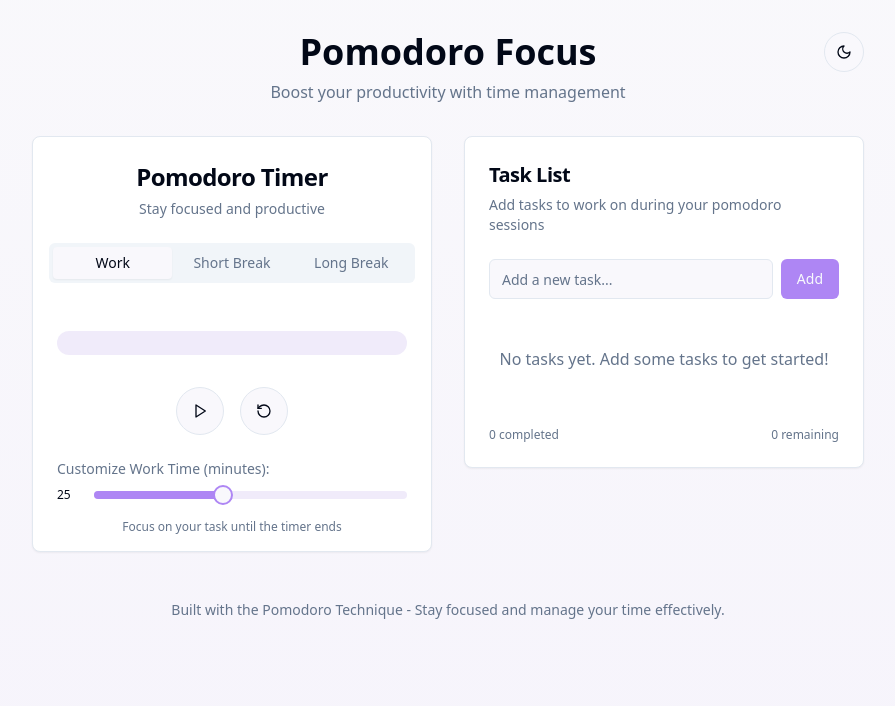
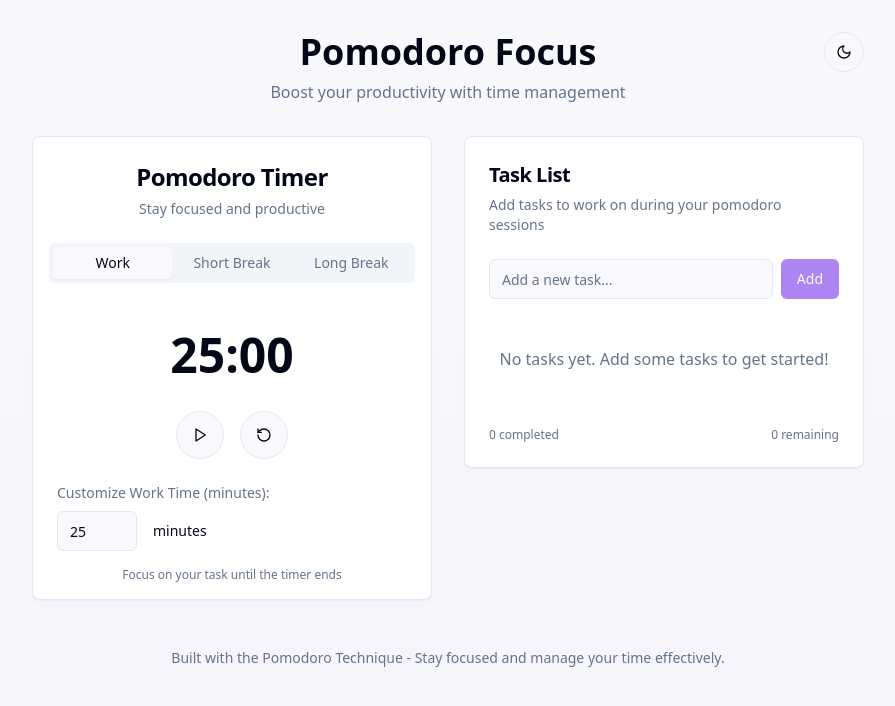
Before and after one commit to d-brsilva/pomodoro-todo-zen, a React (Vite) app: page / in a window 1280 px wide. Shown: the top 706 px of the page, without its empty margins (192-1087 px from the left). Built offline with nearby package versions, Linux system fonts and the light colour scheme.

Commit message:
feat: Re-add timer display and improve time input
Reverted the progress bar back to a time counter and adjusted the time input to accept only minutes.

```diff
--- a/src/components/PomodoroTimer.tsx
+++ b/src/components/PomodoroTimer.tsx
@@ -4,7 +4,7 @@ import { Card, CardContent, CardDescription, CardFooter, CardHeader, CardTitle }
 import { Button } from '@/components/ui/button';
 import { Slider } from '@/components/ui/slider';
 import { Tabs, TabsContent, TabsList, TabsTrigger } from '@/components/ui/tabs';
-import { Progress } from '@/components/ui/progress';
+import { Input } from '@/components/ui/input';
 import { toast } from '@/hooks/use-toast';
 import { Play, Pause, RotateCcw } from 'lucide-react';
 
@@ -28,6 +28,7 @@ const PomodoroTimer: React.FC = () => {
 
   const timerRef = useRef<number | null>(null);
   const audioRef = useRef<HTMLAudioElement | null>(null);
+  const inputRef = useRef<HTMLInputElement>(null);
 
   // Initialize audio on first render
   useEffect(() => {
@@ -95,28 +96,30 @@ const PomodoroTimer: React.FC = () => {
     setTimeLeft(customTime[newMode]);
   };
 
-  // Function to adjust custom time settings
-  const handleCustomTimeChange = (value: number[], modeToChange: TimerMode) => {
-    const newTimeInSeconds = value[0] * 60; // Convert minutes to seconds
-    setCustomTime(prev => ({
-      ...prev,
-      [modeToChange]: newTimeInSeconds
-    }));
-
-    // If we're adjusting the current mode's time, update the timer
-    if (modeToChange === mode && !isRunning) {
-      setTimeLeft(newTimeInSeconds);
-    }
-  };
-
-  // Calculate progress percentage for the progress bar
-  const progressPercent = 100 - ((timeLeft / customTime[mode]) * 100);
-
-  // Format time for screen readers and debugging
+  // Function to format time for display
   const formatTime = (seconds: number): string => {
     const mins = Math.floor(seconds / 60);
     const secs = seconds % 60;
     return `${mins.toString().padStart(2, '0')}:${secs.toString().padStart(2, '0')}`;
+  };
+
+  // Function to handle custom time input
+  const handleMinutesInput = (e: React.ChangeEvent<HTMLInputElement>) => {
+    const minutes = parseInt(e.target.value) || 0;
+    // Limit maximum minutes based on mode
+    const maxMinutes = mode === 'work' ? 60 : 30;
+    const validMinutes = Math.min(Math.max(1, minutes), maxMinutes);
+
+    const newTimeInSeconds = validMinutes * 60;
+    setCustomTime(prev => ({
+      ...prev,
+      [mode]: newTimeInSeconds
+    }));
+
+    // If we're not running, update the current timer
+    if (!isRunning) {
+      setTimeLeft(newTimeInSeconds);
+    }
   };
 
   return (
@@ -135,22 +138,11 @@ const PomodoroTimer: React.FC = () => {
 
         <CardContent className="pb-0">
           <div className="relative flex flex-col items-center justify-center">
-            {/* Progress bar to show time remaining */}
-            <div className="w-full my-8">
-              <Progress
-                value={progressPercent}
-                className={`h-6 ${isRunning ? 'pulse' : ''}`}
-                aria-label={`Time remaining: ${formatTime(timeLeft)}`}
-                style={{
-                  backgroundColor: 'hsl(var(--secondary))',
-                  '--progress-fill': mode === 'work'
-                    ? 'hsl(var(--primary))'
-                    : mode === 'shortBreak'
-                      ? 'hsl(160, 84%, 39%)'
-                      : 'hsl(220, 84%, 39%)'
-                } as React.CSSProperties}
-              />
-              <span className="sr-only">{formatTime(timeLeft)}</span>
+            {/* Timer display */}
+            <div className="w-full my-8 flex justify-center">
+              <div className={`text-5xl font-bold ${isRunning ? 'pulse' : ''}`} aria-live="polite">
+                {formatTime(timeLeft)}
+              </div>
             </div>
 
             <div className="flex gap-4 mb-6 w-full justify-center">
@@ -177,15 +169,17 @@ const PomodoroTimer: React.FC = () => {
                 Customize {mode === 'work' ? 'Work' : mode === 'shortBreak' ? 'Short Break' : 'Long Break'} Time (minutes):
               </p>
               <div className="flex items-center gap-4">
-                <span className="text-xs w-6">{Math.floor(customTime[mode] / 60)}</span>
-                <Slider
-                  value={[Math.floor(customTime[mode] / 60)]}
+                <Input
+                  type="number"
+                  ref={inputRef}
+                  value={Math.floor(customTime[mode] / 60)}
+                  onChange={handleMinutesInput}
+                  className="w-20"
                   min={1}
                   max={mode === 'work' ? 60 : 30}
-                  step={1}
-                  onValueChange={(value) => handleCustomTimeChange(value, mode)}
                   disabled={isRunning}
                 />
+                <span className="text-sm">minutes</span>
               </div>
             </div>
           </div>
```
